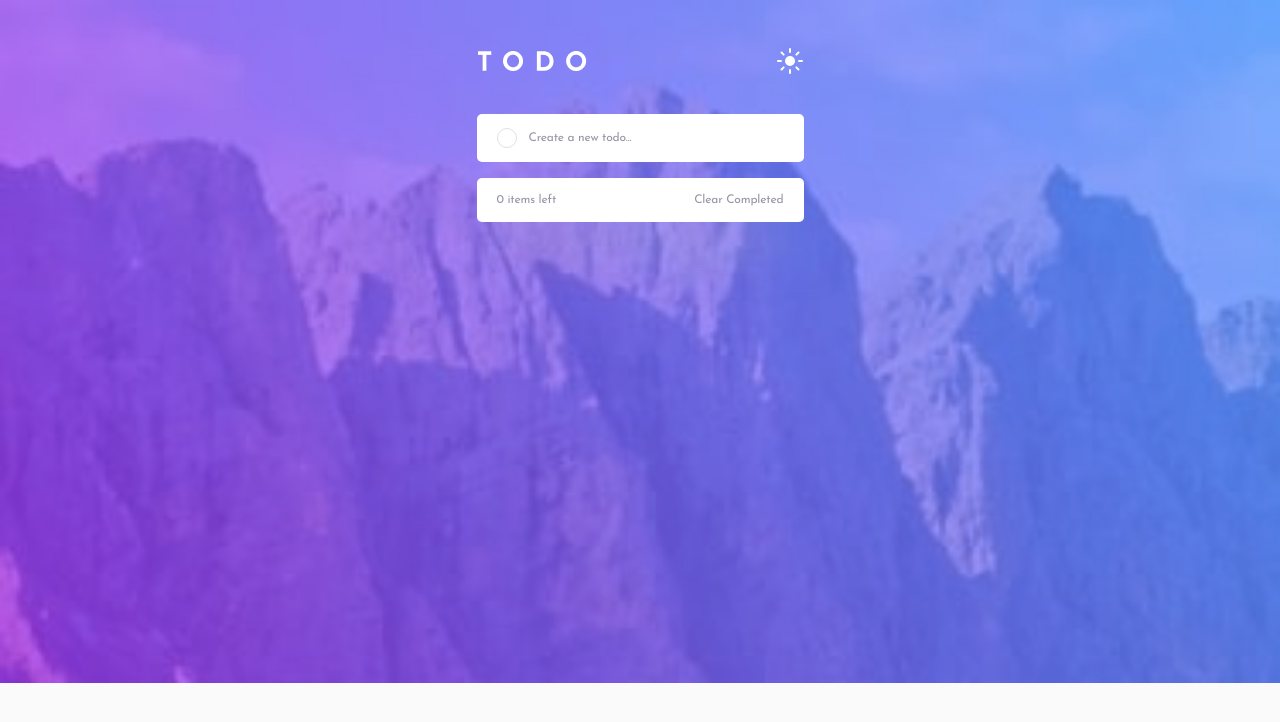
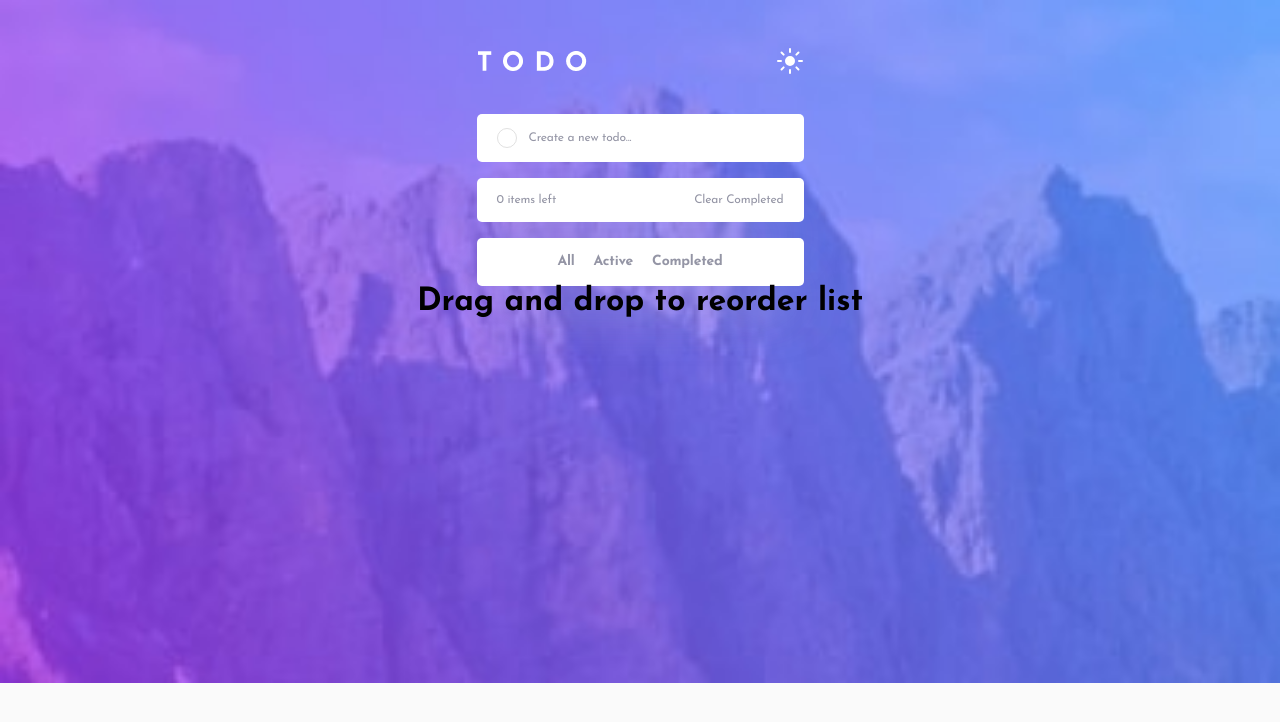
Before and after one commit to ljimshitashvili/todo-app, a React (Vite) app: page / in a window 1280 px wide. Shown: the top 722 px of the page. Built offline with nearby package versions, Linux system fonts and the light colour scheme.

Commit message:
'Completed' slice

```diff
--- a/src/App.tsx
+++ b/src/App.tsx
@@ -5,29 +5,27 @@ import { useSelector } from "react-redux/es/exports";
 import { RootState } from "./store/redux";
 import { useDispatch } from "react-redux/es/hooks/useDispatch";
 
-import {
-  desktopLight,
-  desktopDark,
-  mobLight,
-  mobDark,
-} from "./assets/todo-app-main";
+import { mobLight, mobDark } from "./assets/todo-app-main";
 
 import { Header, CreateNew, List } from "./components";
 import { addTask } from "./store/AllTaskSlice";
+import ControlPanel from "./components/ControlPanel";
 
 function App() {
   const [light, setLight] = useState<boolean>(true);
   const [inputValue, setInputValue] = useState<string>("");
-  console.log(inputValue);
   const dispatch = useDispatch();
   const task = useSelector((store: RootState) => store.task.tasks);
+  const completed = useSelector((store: RootState) => store.complete.tasks);
 
   useEffect(() => {
     if (inputValue !== "") {
       dispatch(addTask(inputValue));
     }
-    console.log(task);
   }, [inputValue]);
+
+  console.log("completed: ", completed);
+  console.log("all:", task);
 
   return (
     <Container light={light}>
@@ -35,6 +33,8 @@ function App() {
       <Header light={light} setLight={setLight} />
       <CreateNew light={light} setInputValue={setInputValue} />
       <List task={task} />
+      <ControlPanel />
+      <h1>Drag and drop to reorder list</h1>
     </Container>
   );
 }
--- /dev/null
+++ b/src/components/ControlPanel.tsx
@@ -0,0 +1,32 @@
+import { styled } from "styled-components";
+
+export default function ControlPanel() {
+  return (
+    <Container>
+      <p>All</p>
+      <p>Active</p>
+      <p>Completed</p>
+    </Container>
+  );
+}
+
+const Container = styled.div`
+  display: flex;
+  align-items: center;
+  padding: 17px;
+  justify-content: center;
+  gap: 19px;
+  background-color: #fff;
+  border-radius: 5px;
+  margin-top: 16px;
+  box-shadow: 0px 35px 50px -15px #c2c3d680;
+  width: 327px;
+
+  p {
+    font-weight: 700;
+    font-size: 14px;
+    line-height: 14px;
+    letter-spacing: -0.194444px;
+    color: #9495a5;
+  }
+`;
--- a/src/components/List.tsx
+++ b/src/components/List.tsx
@@ -1,6 +1,9 @@
 import styled from "styled-components";
 import { Task } from "../store/AllTaskSlice";
 import xIcon from "../assets/todo-app-main/icon-cross.svg";
+import { changeCompletion } from "../store/AllTaskSlice";
+import { addCompletedTask } from "../store/CompletedSlice";
+import { useDispatch } from "react-redux/es/hooks/useDispatch";
 
 interface Props {
   task: Task[];
@@ -8,6 +11,8 @@ interface Props {
 
 export default function List({ task }: Props) {
   let counter = 0;
+  const dispatch = useDispatch();
+
   return (
     <Container>
       {task.map((task) => {
@@ -15,7 +20,13 @@ export default function List({ task }: Props) {
         return (
           <div key={task.id}>
             <div className="container">
-              <div className="circle"></div>
+              <button
+                className="circle"
+                onClick={() => {
+                  dispatch(changeCompletion(task.id));
+                  dispatch(addCompletedTask(task));
+                }}
+              ></button>
               <p>{task.task}</p>
               <img src={xIcon} alt="X Icon" />
             </div>
@@ -63,6 +74,8 @@ const Container = styled.div`
         aspect-ratio: 1/1;
         border-radius: 50%;
         border: 1px solid rgba(211, 211, 211, 0.7);
+        background-color: transparent;
+        cursor: pointer;
       }
 
       p {
--- a/src/store/AllTaskSlice.ts
+++ b/src/store/AllTaskSlice.ts
@@ -1,5 +1,5 @@
 import { createSlice, Slice } from "@reduxjs/toolkit";
-
+import { addCompletedTask, removeCompletedTask } from "./CompletedSlice";
 export interface Task {
   id: number;
   task: string;
@@ -34,8 +34,17 @@ const allTaskSlice: Slice = createSlice({
     removeAll: (state) => {
       state.tasks = [];
     },
+    changeCompletion: (state, action) => {
+      const taskId = action.payload;
+      const taskIndex = state.tasks.findIndex(
+        (task: Task) => task.id === taskId
+      );
+      if (taskIndex !== -1) {
+        state.tasks[taskIndex].isComplete = !state.tasks[taskIndex].isComplete;
+      }
+    },
   },
 });
 
-export const { addTask, removeAll } = allTaskSlice.actions;
+export const { addTask, removeAll, changeCompletion } = allTaskSlice.actions;
 export default allTaskSlice.reducer;
--- /dev/null
+++ b/src/store/CompletedSlice.ts
@@ -0,0 +1,20 @@
+import { createSlice, Slice } from "@reduxjs/toolkit";
+import { Task } from "./AllTaskSlice";
+
+const CompletedSlice: Slice = createSlice({
+  name: "CompletedSlice",
+  initialState: { tasks: [] },
+  reducers: {
+    addCompletedTask: (state, action) => {
+      state.tasks = [...state.tasks, action.payload];
+    },
+    removeCompletedTask: (state, action) => {
+      state.tasks = state.tasks.filter(
+        (task: Task) => task.id !== action.payload
+      );
+    },
+  },
+});
+
+export const { addCompletedTask, removeCompletedTask } = CompletedSlice.actions;
+export default CompletedSlice.reducer;
--- a/src/store/redux.ts
+++ b/src/store/redux.ts
@@ -1,10 +1,14 @@
 import { configureStore } from "@reduxjs/toolkit";
 import TaskReducer from "./AllTaskSlice";
+import CompletedSlice from "./CompletedSlice";
+import thunk from "redux-thunk";
 
 const store = configureStore({
   reducer: {
     task: TaskReducer,
+    complete: CompletedSlice,
   },
+  middleware: [thunk],
 });
 
 export default store;
```
